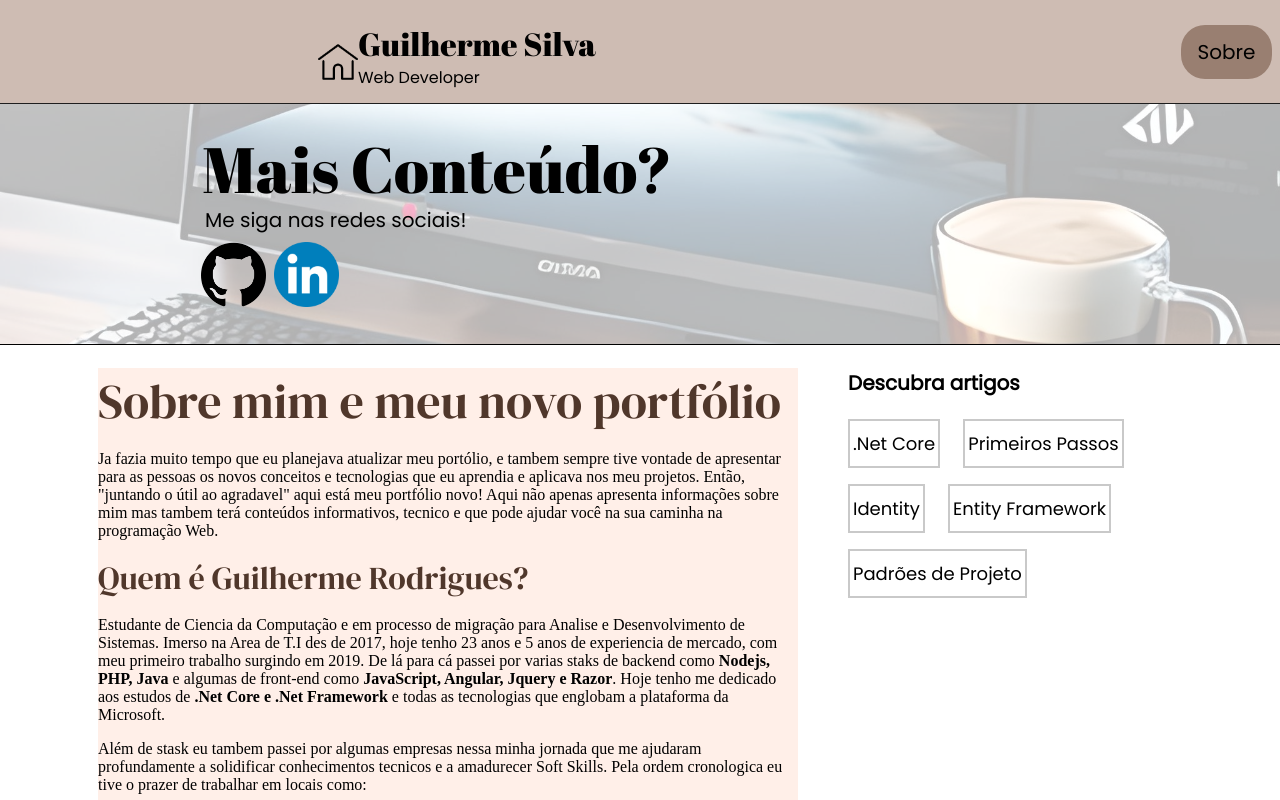
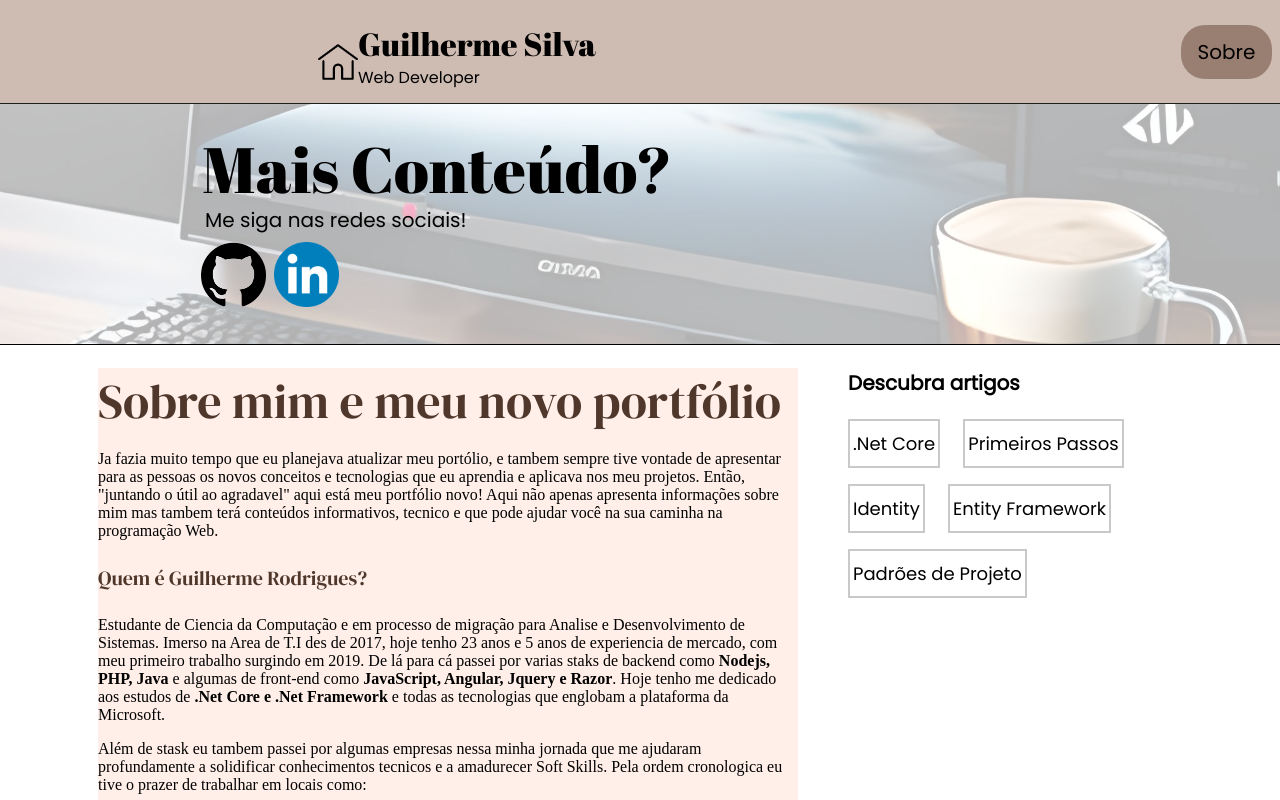
Before and after one commit to DevGuilhermeSv/Portfolio, an Angular app: page /article/1 in a window 1280 px wide. Shown: the top 800 px of the page. Built offline with nearby package versions, Linux system fonts and the light colour scheme.

Commit message:
adjust on article style

```diff
--- a/src/app/Components/Articles/article/article.component.css
+++ b/src/app/Components/Articles/article/article.component.css
@@ -7,6 +7,23 @@
 img{
     max-width: 90vw;
 }
+.title{
+
+    font-family: 'DM Serif Display';
+    font-style: normal;
+    font-weight: 400;
+    font-size: 36px;
+    color: #50372B;
+
+    }
+    .sub-title{
+    font-family: 'DM Serif Display';
+    font-style: normal;
+    font-weight: 400;
+    font-size: 20px;
+    line-height: 44px;
+    color: #50372B;
+    }
 @media only screen and (min-width:600px){
     #article{
         width: 100%;
@@ -15,21 +32,8 @@ img{
         margin-top: 0px;
     }
     .title{
-
-    font-family: 'DM Serif Display';
-    font-style: normal;
-    font-weight: 400;
+        font-weight: 400;
     font-size: 48px;
     line-height: 66px;
-    color: #50372B;
-
-    }
-    .sub-title{
-    font-family: 'DM Serif Display';
-    font-style: normal;
-    font-weight: 400;
-    font-size: 32px;
-    line-height: 44px;
-    color: #50372B;
     }
 }
--- a/src/app/Components/header/header.component.html
+++ b/src/app/Components/header/header.component.html
@@ -9,6 +9,5 @@
     </div>
     <button  routerLink="/article/1"> Sobre</button>
 
-
    </div>
 </div>
```
